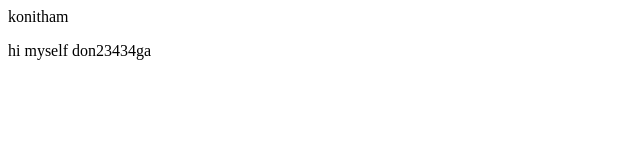
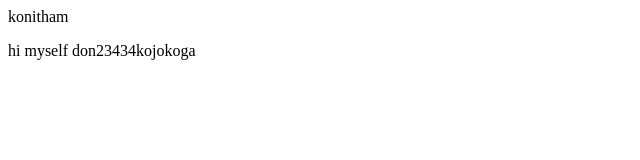
Before and after one commit to Konitham/trying, a plain HTML site: page index.html in a window 1280 px wide. Shown: the full height of the page, 0-640 px from the left. Drawn offline with Linux system fonts and the light colour scheme.

Commit message:
Update index.html

```diff
--- a/index.html
+++ b/index.html
@@ -1,6 +1,6 @@
 <html>
 <body>
 <head> konitham </head>
-<p> hi myself don23434ga </p>
+<p> hi myself don23434kojokoga </p>
 </body>
 </html>
```
